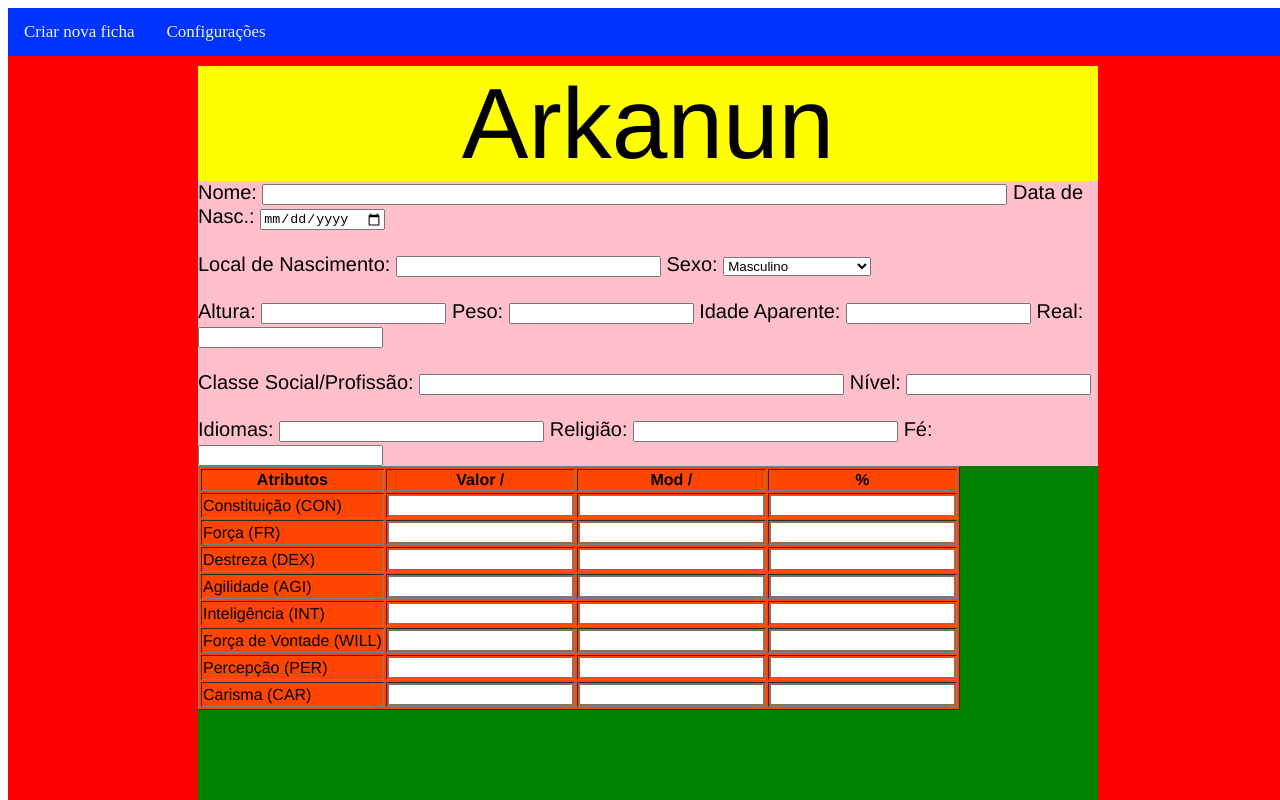
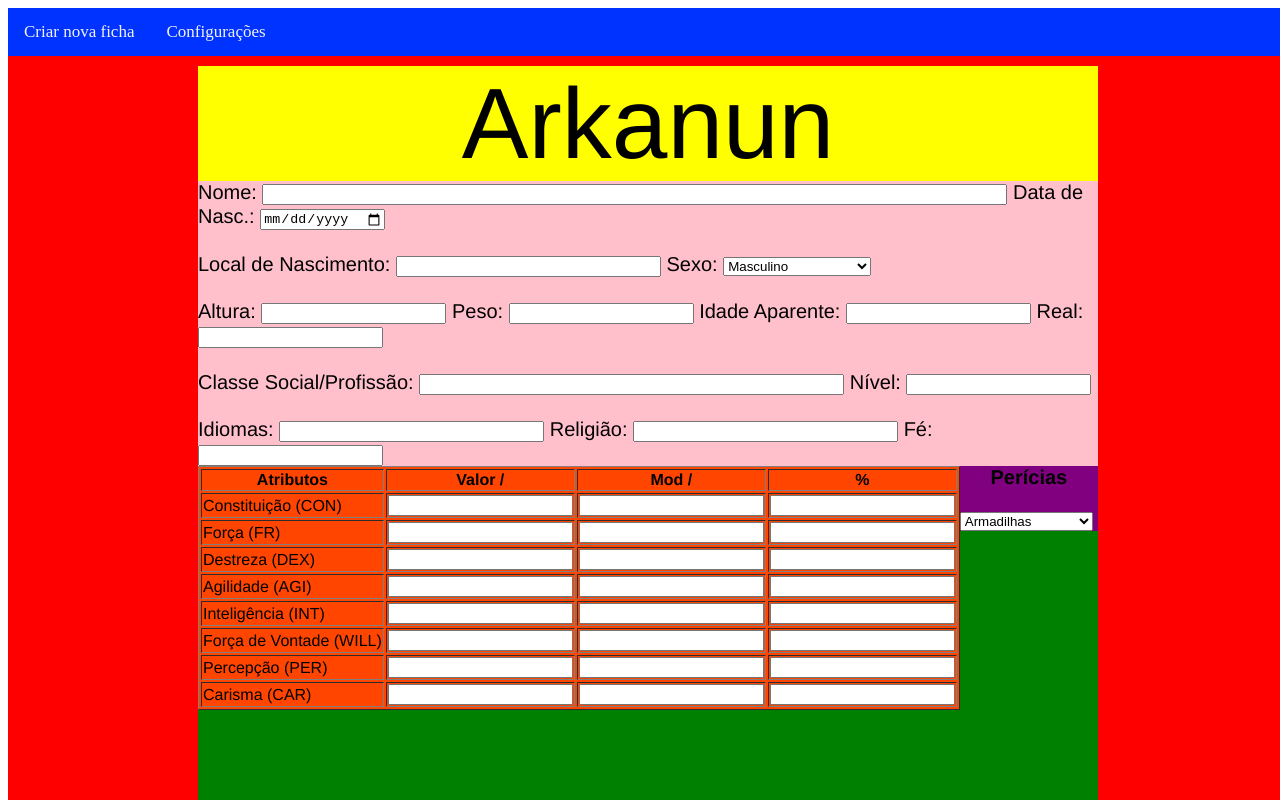
Before and after one commit to MarcosRibeiroJ/rpg-form, an Angular app: page /novaFicha in a window 1280 px wide. Shown: the top 800 px of the page. Built offline with nearby package versions, Linux system fonts and the light colour scheme.

Commit message:
select do grupo de perecias

```diff
--- a/src/app/nova-ficha/nova-ficha.component.css
+++ b/src/app/nova-ficha/nova-ficha.component.css
@@ -35,3 +35,10 @@ div {
     background-color: orangered;
     float: left;
 }
+
+.pericias {
+    background-color: purple;
+    font-size: 20px;
+    text-align: center;
+    font-weight: bold;
+}
--- a/src/app/nova-ficha/nova-ficha.component.html
+++ b/src/app/nova-ficha/nova-ficha.component.html
@@ -77,7 +77,13 @@
             </table>
         </div>
         <div class="pericias">
-
+            Perícias <br> <br>
+            <select  style="display: flex; flex-direction: column; justify-content: left">
+                <option>Armadilhas</option>
+                <option>Ciências</option>
+                <option>Ciências Proibidas</option>
+                <option>Idiomas</option>
+            </select>
         </div>
     </div>
 </div>
```
